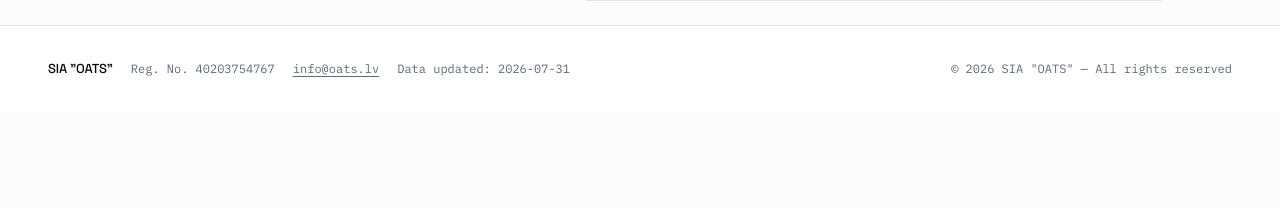
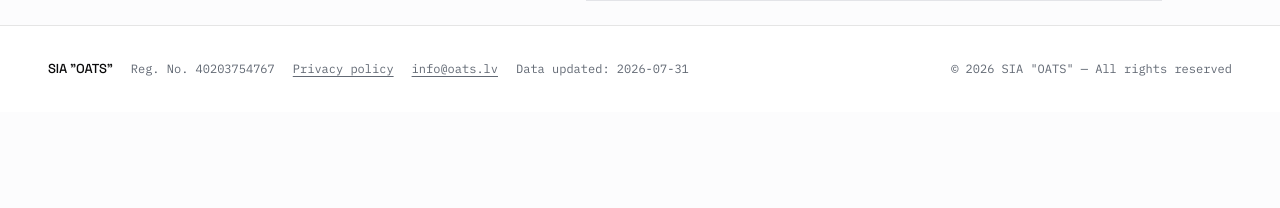
Before and after one commit to Egoitss/latvian_pension_calculator, a Flask app: page /en in a window 1280 px wide. Shown: the part 1194-1402 px from the top of the page. Run offline with Flask 3, Linux system fonts and the light colour scheme.

Commit message:
Link the global privacy policy from the footer
oats.lv/privatums and oats.lv/privacy now exist and cover this
calculator: the PDF export payload, the AI insight, and the access log
that records the requesting IP alongside them. The footer links the
page's own language.

Co-Authored-By: Claude Opus 5 (1M context) <noreply@anthropic.com>

```diff
--- a/templates/_footer.html
+++ b/templates/_footer.html
@@ -11,6 +11,11 @@
   <div class="o-foot-base">
     <span class="o-foot-word">SIA &#34;OATS&#34;</span>
     <span>{{ t("Reg. No. 40203754767") }}</span>
+    {# The site-wide policy on oats.lv, which covers this calculator's
+       PDF export and AI insight. Absolute because it lives on the
+       parent domain. #}
+    <a href="https://oats.lv/{{ 'privacy' if lang == 'en' else 'privatums' }}"
+       rel="noopener noreferrer">{{ t("Privacy policy") }}</a>
 
     <a href="{{ _site }}contact.html#write"
        rel="noopener noreferrer">info@oats.lv</a>
```
